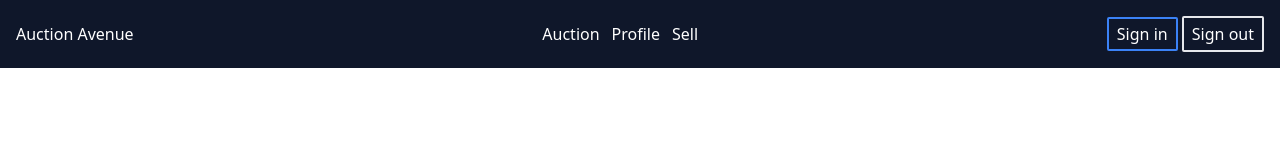
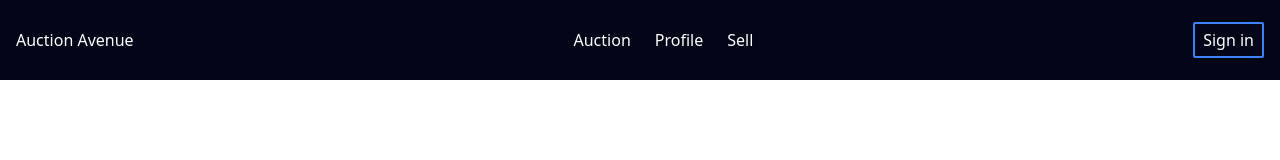
Before and after one commit to StineNygren/nygren_semester_project_2, a website with bundled scripts: page index.html in a window 1280 px wide. Built offline with nearby package versions, Linux system fonts and the light colour scheme.

Commit message:
new version of navigation

```diff
--- a/index.html
+++ b/index.html
@@ -12,12 +12,12 @@
     <title>Document</title>
   </head>
   <body>
-    <header class="bg-slate-900 p-4">
-      <section class="flex justify-between md:items-center container m-auto">
-        <section>
+    <header class="bg-slate-950 p-4">
+      <section
+        class="md:flex md:justify-between md:items-center container m-auto"
+      >
+        <section class="flex justify-between">
           <a class="text-white" href="./index.html">Auction Avenue</a>
-        </section>
-        <!-- for mobile -->
           <section class="navigation md:hidden">
             <div class="toggle-butten flex flex-row-reverse mt-1">
               <i
@@ -25,49 +25,40 @@
                 aria-label="Toggle Navigation Menu"
               ></i>
             </div>
-          <nav class="navigation-section hidden">
-            <ul class="navigation-list flex items-end flex-col gap-3">
-              <li><a class="text-white" href="./index.html">Auction</a></li>
-              <li><a class="text-white" href="./profile.html">Profile</a></li>
-              <li><a class="text-white" href="./sell.html">Sell</a></li>
-              <li>
-                <a
-                  class="border-blue-500 border-2 py-1 px-2 rounded-sm text-white"
-                  href="./auth.html"
-                  >Sign in</a
-                >
+          </section>
+        </section>
+
+        <nav class="navigation-section hidden justify-center md:block">
+          <ul class="navigation-list md:flex md:flex-row items-center">
+            <li class="p-3">
+              <a class="text-white" href="./index.html">Auction</a>
             </li>
-              <li>
-                <button
-                  class="border-blue-500 border-2 py-1 px-2 rounded-sm text-white"
-                >
-                  Sign out
-                </button>
+            <li class="p-3">
+              <a class="text-white" href="./profile.html">Profile</a>
+            </li>
+            <li class="p-3">
+              <a class="text-white" href="./sell.html">Sell</a>
             </li>
           </ul>
         </nav>
-        </section>
-        <!-- for desktop -->
-        <section class="navigation hidden md:block">
-          <nav class="navigation-section hidden md:block">
-            <ul class="navigation-list flex flex-row gap-3 items-center">
-              <li><a class="text-white" href="./index.html">Auction</a></li>
-              <li><a class="text-white" href="./profile.html">Profile</a></li>
-              <li><a class="text-white" href="./sell.html">Sell</a></li>
-            </ul>
-          </nav>
-        </section>
-        <section class="hidden md:block">
-          <a
+
+        <section
+          class="md:items-center flex-col md:flex-row auth-section hidden md:flex"
+        >
+          <p id="credit_nav" class="text-white p-3 text-center">
+            Credits <span id="credit_count"></span>
+          </p>
+
+          <button
             id="signin_btn"
             class="border-blue-500 border-2 py-1 px-2 rounded-sm text-white"
-            href="./auth.html"
-            >Sign in</a
           >
+            <a href="./auth.html">Sign in</a>
+          </button>
 
           <button
             id="signout_btn"
-            class="lborder-blue-500 border-2 py-1 px-2 rounded-sm text-white"
+            class="border-blue-500 border-2 py-1 px-2 rounded-sm text-white"
           >
             Sign out
           </button>
--- a/src/js/layout/header.mjs
+++ b/src/js/layout/header.mjs
@@ -1,10 +1,15 @@
 const navigationSection = document.querySelector(".navigation-section");
 const toggleButton = document.querySelector(".toggle-butten");
 const navIcon = document.querySelector(".nav-icon");
+const auth_section = document.querySelector(".auth-section");
 
 function toggleNavigation() {
   toggleButton.addEventListener("click", () => {
     navigationSection.classList.toggle("hidden");
+    navigationSection.classList.toggle("flex");
+
+    auth_section.classList.toggle("hidden");
+    auth_section.classList.toggle("flex");
 
     navIcon.classList.toggle("fa-x");
   });
```
Also changed, not shown: dist/output.css. Lines whose indentation alone changed are shown as unchanged.
